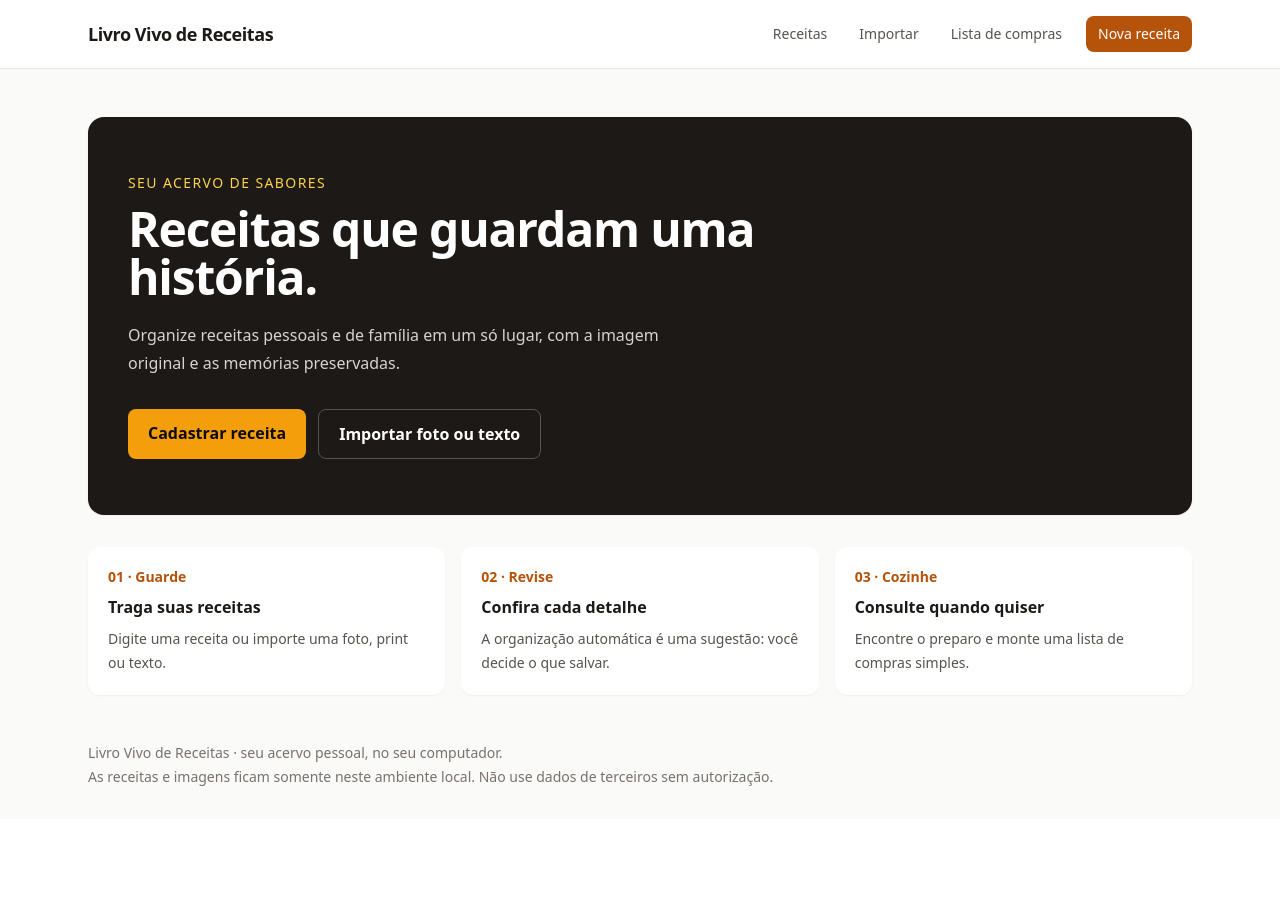
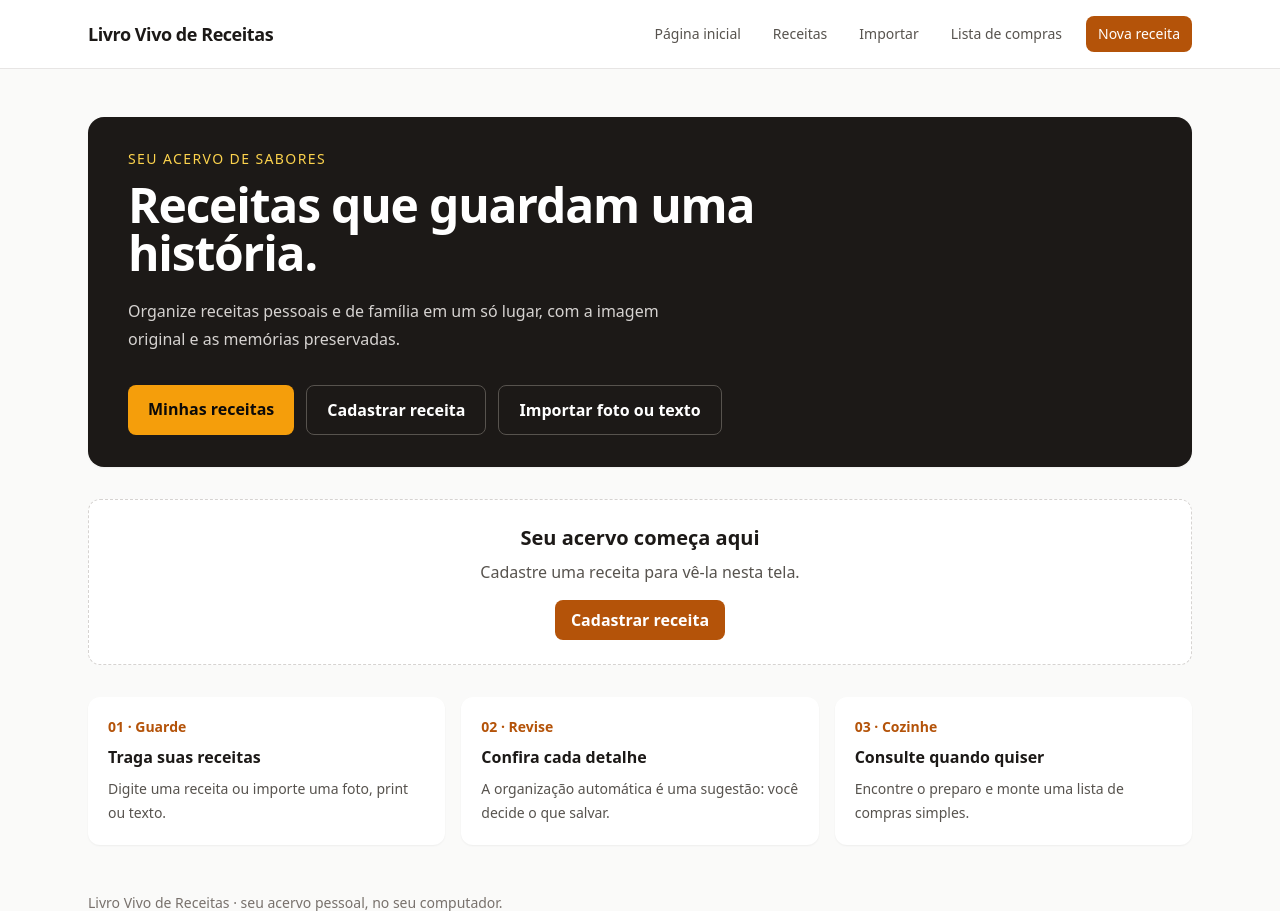
Before and after one commit to tscherubino/esp-t2-es-c4, a FastAPI app: page / in a window 1280 px wide. Shown: the top 911 px of the page. Before the commit the page ends 786 px from the top, so only its background shows below. Run offline with FastAPI, Linux system fonts and the light colour scheme; data comes from the database, SQL or seed files in the repository; data that the repository does not hold is empty; some libraries are stand-ins or nearby versions.

Commit message:
feat(ux): aprimorar navegação e visualização de receitas
- adiciona o item Página inicial ao menu principal\n- adiciona o carrossel de receitas cadastradas na tela de aterrissagem\n- exibe miniaturas, títulos e placeholders para receitas sem imagem\n- reduz dimensões do hero e dos cards para melhorar o aproveitamento da tela\n- oculta a barra horizontal do carrossel sem remover sua navegação\n- exibe miniaturas também na listagem de receitas\n- amplia os testes para catálogo vazio, receitas sem imagem e carrossel

```diff
--- a/app/main.py
+++ b/app/main.py
@@ -3,11 +3,13 @@
 from contextlib import asynccontextmanager
 from pathlib import Path
 
-from fastapi import FastAPI, Request
+from fastapi import Depends, FastAPI, Request
 from fastapi.templating import Jinja2Templates
+from sqlalchemy.orm import Session
 
 from app.core.config import settings
-from app.db.session import initialize_database
+from app.db.session import get_db, initialize_database
+from app.repositories.recipe_repository import get_demo_user, list_recipes
 from app.routers import imports, recipes, shopping
 
 
@@ -35,13 +37,15 @@ app.include_router(shopping.router)
 
 
 @app.get("/", include_in_schema=False)
-def index(request: Request):
+def index(request: Request, db: Session = Depends(get_db)):
     """Renderiza a página inicial mínima do MVP."""
+
+    recipes = list_recipes(db, get_demo_user(db))
 
     return templates.TemplateResponse(
         request=request,
         name="index.html",
-        context={"app_name": settings.app_name},
+        context={"app_name": settings.app_name, "recipes": recipes},
     )
 
 
--- a/app/repositories/recipe_repository.py
+++ b/app/repositories/recipe_repository.py
@@ -10,7 +10,11 @@ def list_recipes(db: Session, user: User) -> list[Recipe]:
     statement = (
         select(Recipe)
         .where(Recipe.user_id == user.id)
-        .options(selectinload(Recipe.ingredients), selectinload(Recipe.preparation_steps))
+        .options(
+            selectinload(Recipe.images),
+            selectinload(Recipe.ingredients),
+            selectinload(Recipe.preparation_steps),
+        )
         .order_by(Recipe.updated_at.desc())
     )
     return list(db.scalars(statement).unique().all())
--- a/app/templates/base.html
+++ b/app/templates/base.html
@@ -12,6 +12,7 @@
       <nav class="mx-auto flex max-w-6xl flex-wrap items-center justify-between gap-3 px-4 py-4 sm:px-6" aria-label="Navegação principal">
         <a href="/" class="text-lg font-bold tracking-tight text-stone-900">{{ app_name }}</a>
         <div class="flex flex-wrap items-center gap-x-4 gap-y-2 text-sm font-medium">
+          <a class="rounded-md px-2 py-1 text-stone-600 hover:text-amber-700 focus-visible:outline-2 focus-visible:outline-offset-2 focus-visible:outline-amber-700" href="/">Página inicial</a>
           <a class="rounded-md px-2 py-1 text-stone-600 hover:text-amber-700 focus-visible:outline-2 focus-visible:outline-offset-2 focus-visible:outline-amber-700" href="/recipes">Receitas</a>
           <a class="rounded-md px-2 py-1 text-stone-600 hover:text-amber-700 focus-visible:outline-2 focus-visible:outline-offset-2 focus-visible:outline-amber-700" href="/recipes/import">Importar</a>
           <a class="rounded-md px-2 py-1 text-stone-600 hover:text-amber-700 focus-visible:outline-2 focus-visible:outline-offset-2 focus-visible:outline-amber-700" href="/shopping-list">Lista de compras</a>
--- a/app/templates/index.html
+++ b/app/templates/index.html
@@ -3,16 +3,52 @@
 {% block title %}Início — {{ app_name }}{% endblock %}
 
 {% block content %}
-  <section class="overflow-hidden rounded-2xl bg-stone-900 px-6 py-10 text-white shadow-sm sm:px-10 sm:py-14">
+  <section class="overflow-hidden rounded-2xl bg-stone-900 px-6 py-6 text-white shadow-sm sm:px-10 sm:py-8">
     <p class="mb-3 text-sm font-medium uppercase tracking-widest text-amber-300">Seu acervo de sabores</p>
     <h1 class="max-w-2xl text-3xl font-bold tracking-tight sm:text-5xl">Receitas que guardam uma história.</h1>
     <p class="mt-5 max-w-xl text-base leading-7 text-stone-300">Organize receitas pessoais e de família em um só lugar, com a imagem original e as memórias preservadas.</p>
     <div class="mt-8 flex flex-col gap-3 sm:flex-row">
-      <a class="rounded-lg bg-amber-500 px-5 py-3 text-center font-semibold text-stone-950 hover:bg-amber-400 focus-visible:outline-2 focus-visible:outline-offset-2 focus-visible:outline-amber-300" href="/recipes/new">Cadastrar receita</a>
+      <a class="rounded-lg bg-amber-500 px-5 py-3 text-center font-semibold text-stone-950 hover:bg-amber-400 focus-visible:outline-2 focus-visible:outline-offset-2 focus-visible:outline-amber-300" href="/recipes">Minhas receitas</a>
+      <a class="rounded-lg border border-stone-600 px-5 py-3 text-center font-semibold text-white hover:bg-stone-800 focus-visible:outline-2 focus-visible:outline-offset-2 focus-visible:outline-amber-300" href="/recipes/new">Cadastrar receita</a>
       <a class="rounded-lg border border-stone-600 px-5 py-3 text-center font-semibold text-white hover:bg-stone-800 focus-visible:outline-2 focus-visible:outline-offset-2 focus-visible:outline-amber-300" href="/recipes/import">Importar foto ou texto</a>
     </div>
   </section>
-  <section class="mt-8 grid gap-4 sm:grid-cols-3" aria-label="Como começar">
+  {% if recipes %}
+    <section class="mt-6" aria-labelledby="recipes-carousel-heading">
+      <div class="mb-4 flex items-center justify-between gap-4">
+        <div><h2 id="recipes-carousel-heading" class="mt-1 text-2xl font-bold">Minhas receitas</h2></div>
+        <div class="flex gap-2">
+          <button class="rounded-full border border-stone-300 bg-white px-3 py-2 text-lg leading-none hover:bg-stone-100 focus-visible:outline-2 focus-visible:outline-offset-2 focus-visible:outline-amber-700" type="button" aria-label="Ver receitas anteriores" onclick="document.getElementById('recipes-carousel').scrollBy({left: -300, behavior: 'smooth'})">‹</button>
+          <button class="rounded-full border border-stone-300 bg-white px-3 py-2 text-lg leading-none hover:bg-stone-100 focus-visible:outline-2 focus-visible:outline-offset-2 focus-visible:outline-amber-700" type="button" aria-label="Ver próximas receitas" onclick="document.getElementById('recipes-carousel').scrollBy({left: 300, behavior: 'smooth'})">›</button>
+        </div>
+      </div>
+      <div id="recipes-carousel" class="flex snap-x snap-mandatory gap-3 overflow-x-auto pb-2" tabindex="0" aria-label="Receitas cadastradas">
+        {% for recipe in recipes %}
+          <article class="min-w-[min(68vw,14rem)] snap-start overflow-hidden rounded-xl bg-white shadow-sm sm:min-w-48">
+            <a class="block h-full focus-visible:outline-2 focus-visible:outline-offset-2 focus-visible:outline-amber-700" href="/recipes/{{ recipe.public_id }}">
+              {% if recipe.images %}
+                <img class="h-24 w-full object-cover" src="/recipes/{{ recipe.public_id }}/images/{{ recipe.images[0].public_id }}" alt="Imagem da receita {{ recipe.title }}" loading="lazy">
+              {% else %}
+                <div class="flex h-24 items-center justify-center bg-amber-100 px-4 text-center text-sm font-medium text-amber-900">Receita sem imagem</div>
+              {% endif %}
+              <div class="p-3"><h3 class="font-semibold text-stone-900">{{ recipe.title }}</h3></div>
+            </a>
+          </article>
+        {% endfor %}
+      </div>
+    </section>
+  {% else %}
+    <section class="mt-8 rounded-xl border border-dashed border-stone-300 bg-white p-6 text-center" aria-labelledby="empty-recipes-heading">
+      <h2 id="empty-recipes-heading" class="text-xl font-semibold">Seu acervo começa aqui</h2>
+      <p class="mt-2 text-stone-600">Cadastre uma receita para vê-la nesta tela.</p>
+      <a class="mt-4 inline-block rounded-lg bg-amber-700 px-4 py-2 font-semibold text-white hover:bg-amber-800" href="/recipes/new">Cadastrar receita</a>
+    </section>
+  {% endif %}
+  <style>
+    #recipes-carousel { scrollbar-width: none; -ms-overflow-style: none; }
+    #recipes-carousel::-webkit-scrollbar { display: none; }
+  </style>
+  <section class="mt-8 grid gap-4 sm:grid-cols-3" aria-label="Como começa">
     <article class="rounded-xl bg-white p-5 shadow-sm"><p class="text-sm font-semibold text-amber-700">01 · Guarde</p><h2 class="mt-2 font-semibold">Traga suas receitas</h2><p class="mt-2 text-sm leading-6 text-stone-600">Digite uma receita ou importe uma foto, print ou texto.</p></article>
     <article class="rounded-xl bg-white p-5 shadow-sm"><p class="text-sm font-semibold text-amber-700">02 · Revise</p><h2 class="mt-2 font-semibold">Confira cada detalhe</h2><p class="mt-2 text-sm leading-6 text-stone-600">A organização automática é uma sugestão: você decide o que salvar.</p></article>
     <article class="rounded-xl bg-white p-5 shadow-sm"><p class="text-sm font-semibold text-amber-700">03 · Cozinhe</p><h2 class="mt-2 font-semibold">Consulte quando quiser</h2><p class="mt-2 text-sm leading-6 text-stone-600">Encontre o preparo e monte uma lista de compras simples.</p></article>
```
Also changed, not shown: app/templates/recipes/list.html (+8 -1 lines), tests/test_app.py (+50 -0 lines), tests/test_manual_flow.py (+4 -0 lines), README.md.
